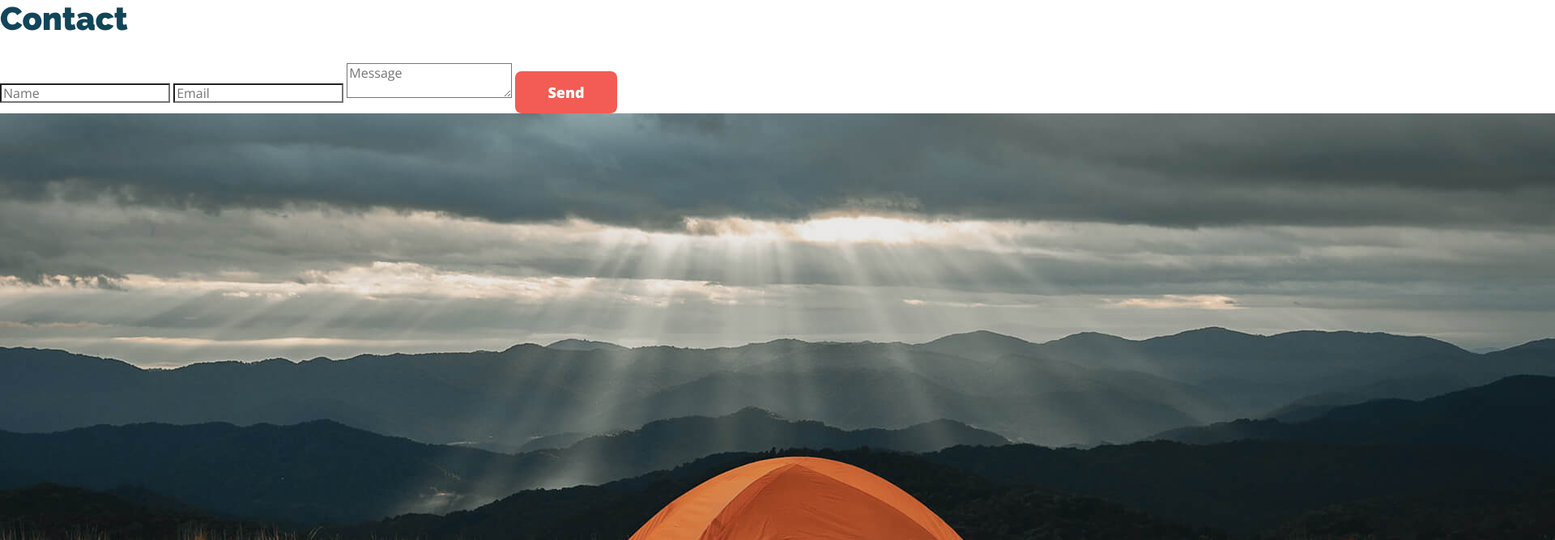
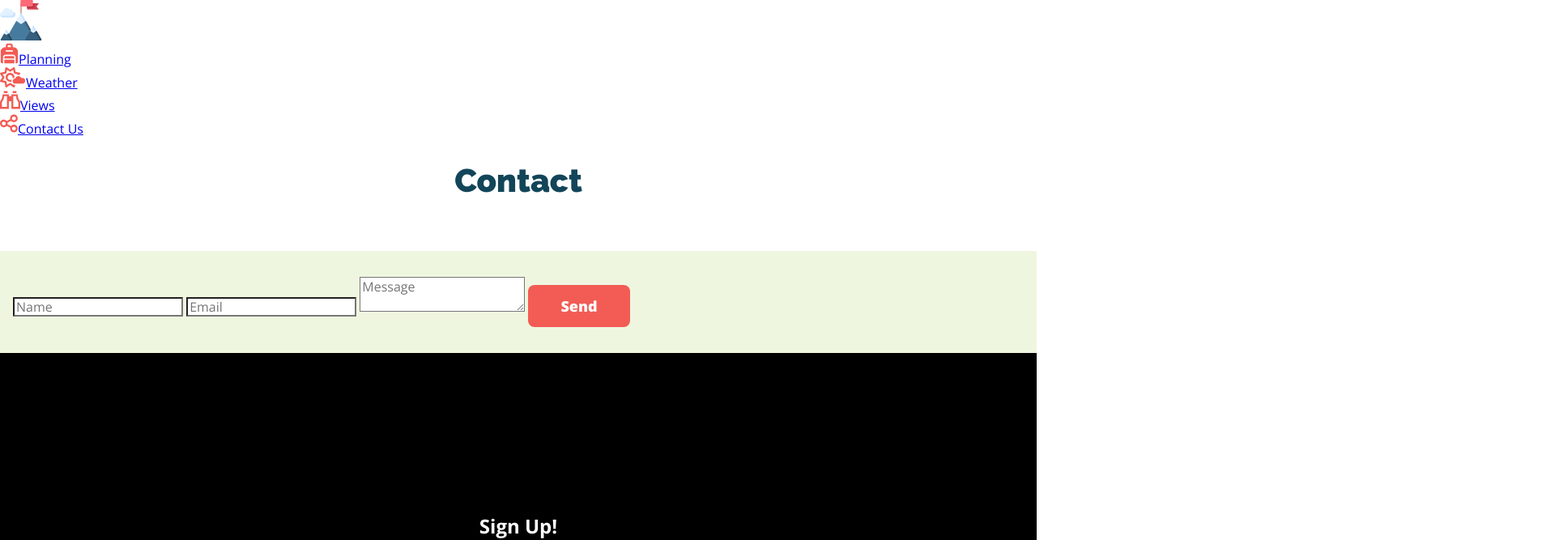
Before and after one commit to sahiti-sarma/INFO-552-svs69, a plain HTML site: page contact.html in a window 1280 px wide. Shown: the top 667 px of the page at 81% size, 1920 px wide, since content can reach past the window. Drawn offline with nearby package versions, Linux system fonts and the light colour scheme.

Commit message:
Updated Contact

```diff
--- a/contact.html
+++ b/contact.html
@@ -34,8 +34,11 @@
         </nav>
     </header>
 
-    <section>
+    <section id="contact-hero">
         <h1 class="pageTitle"> Contact </h1>
+    </section>
+
+    <section id="contact-form">
         <form action="#">
             <input type="text" placeholder="Name">
             <input type="email" placeholder="Email">
@@ -44,7 +47,7 @@
         </form>
     </section>
     <footer>
-        <img src="img/footer/footer.jpg" alt="footer background image">
+        <img src="img/footer/footer.jpg" alt="footer background image" class="hide-img">
         <h2> Sign Up!</h2>
 
         <form action="#">
--- a/scss/layout/_header.scss
+++ b/scss/layout/_header.scss
@@ -2,5 +2,5 @@
     Header
 ============= */
 header{
-    display: none;
+    // display: none;
 }
--- /dev/null
+++ b/scss/sections/contact.scss
@@ -0,0 +1,13 @@
+/*========
+Contact
+=======*/
+
+#contact-hero{
+    padding: 32px 16px;
+    text-align: center;
+}
+
+#contact-form{
+    background-color: var(--seaFoamGreen);
+    padding: 32px 16px;
+}
--- a/scss/styles.scss
+++ b/scss/styles.scss
@@ -20,4 +20,5 @@
 
 // Sections Styles
 @import "sections/_index";
-@import "sections/views";
+@import "sections/_views";
+@import "sections/contact";
```
Also changed, not shown: css/sections/contact.css (added), css/styles.css.
